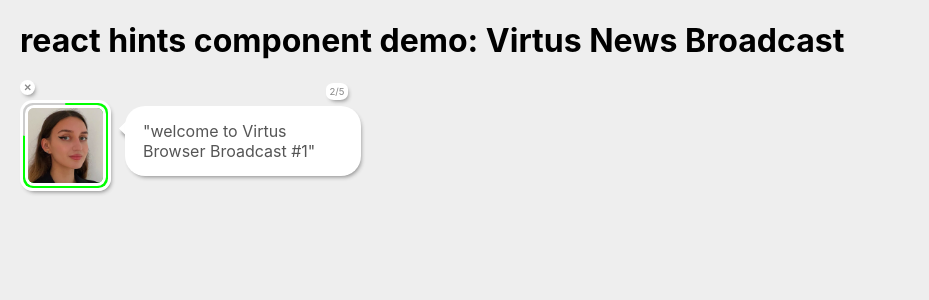
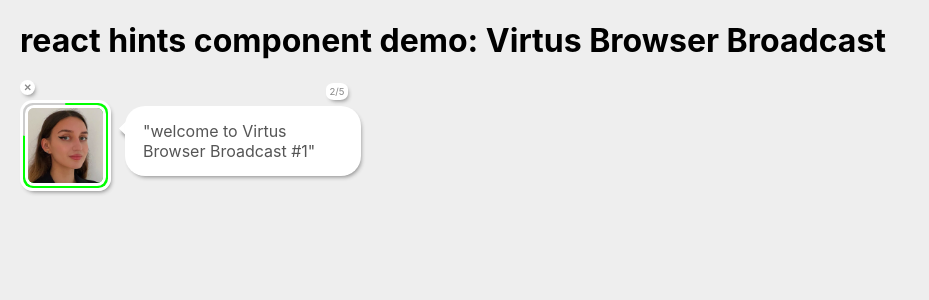
Before and after one commit to zoolu-got-rhythm/react-hints-component, a React (Create React App) app: page / in a window 1280 px wide. Shown: the top 300 px of the page, without its empty margins (0-929 px from the left). Built offline with nearby package versions, Linux system fonts and the light colour scheme.

Commit message:
demo code finished, could maybe be cleaned up abit

```diff
--- a/src/App.tsx
+++ b/src/App.tsx
@@ -22,7 +22,7 @@
     "Hello everyone!",
     "welcome to Virtus Browser Broadcast #1",
     "we have some exciting updates and developments to tell you about!",
-    "i'm gunna hand it over to Virtus Tech CEO George Belwood to tell you more",
+    "i'm gunna hand it over to Virtus Tech CEO George Bellwood to tell you more",
     "over to you george!"
   ];
 
@@ -67,7 +67,7 @@
     <div className="App">
       {/* <button onClick={() => {
         setUseWelsh(!useWelsh)}}> toggle language </button>  */}
-      <h1 id="title"> react hints component demo: Virtus News Broadcast </h1>
+      <h1 id="title"> react hints component demo: Virtus Browser Broadcast </h1>
       {alissaHint && <ActorHints
         top={100}
         left={20}
```
